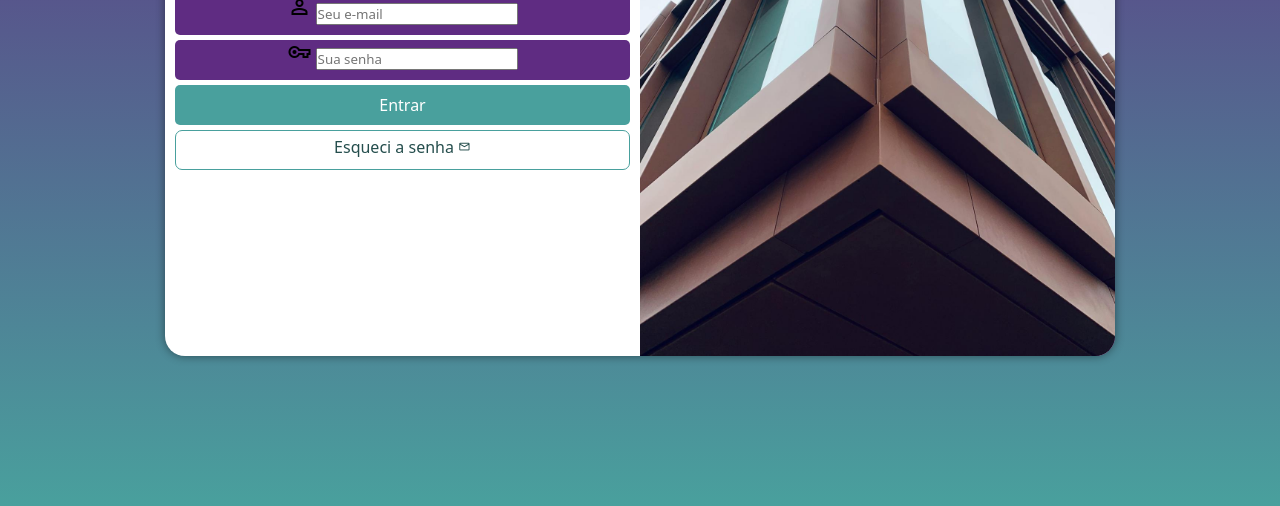
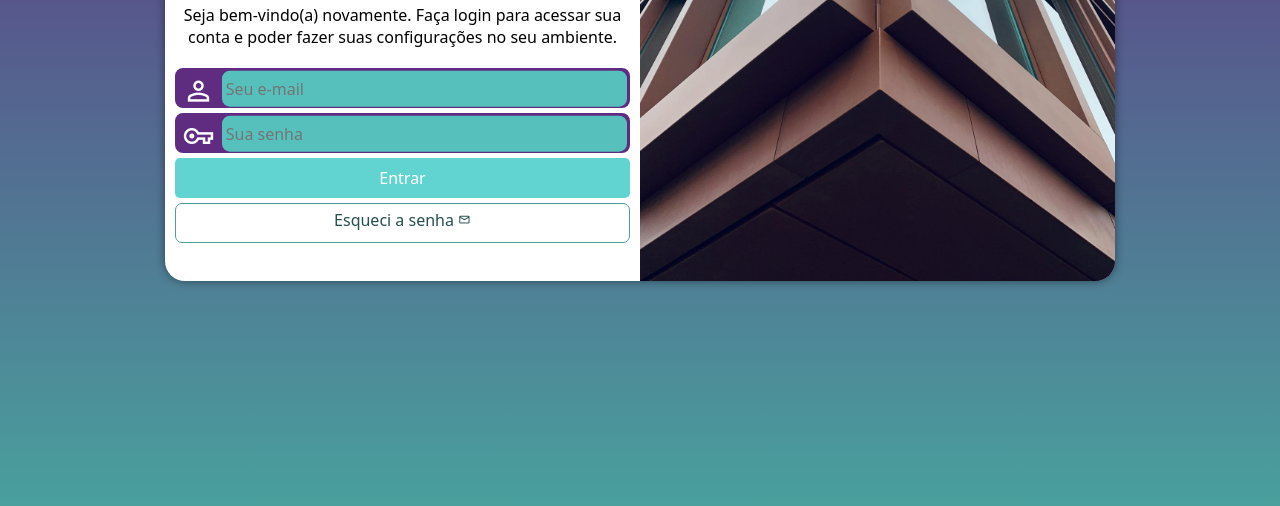
Before and after one commit to danielmartinscode/projeto-login, a plain HTML site: page index.html in a window 1280 px wide. Shown: the part 294-800 px from the top of the page. Drawn offline with nearby package versions, Linux system fonts and the light colour scheme.

Commit message:
bug fixed

```diff
--- a/estilos/media-query.css
+++ b/estilos/media-query.css
@@ -16,6 +16,7 @@ Grandes telas: acima de 1200px */
 
     section#login{
         width: 80vw;
+        height: 280px;
     }
 
     section#login > div#imagem{
@@ -38,6 +39,7 @@ Grandes telas: acima de 1200px */
 
     section#login{
         width: 950px;
+        height: 350px;
     }
 
     section#login > div#imagem{
@@ -56,7 +58,8 @@ Grandes telas: acima de 1200px */
     }
 
     div#formulario > p{
-        font-size: 1.2em;
+        font-size: 1em;
+        margin: 20px 0px;
     }
 
 }
--- a/estilos/style.css
+++ b/estilos/style.css
@@ -29,7 +29,6 @@ section#login{
     position: absolute;
     top: 50%;
     left: 50%;
-    transform: translate(-50%, -50%);
     overflow: hidden;
     background-color: white;
     width: 260px;
@@ -38,6 +37,7 @@ section#login{
     box-shadow: 0px 0px 10px rgba(0, 0, 0, 0.450);
     transition: width 0.3s, height 0.3s;
     transition-timing-function: ease;
+    transform: translate(-50%, -50%);
 }
 
 section#login > div#imagem{
@@ -64,10 +64,11 @@ div#formulario > p{
 
 form > div.campo {
     background-color: #5f2c82;
+    border:2px solid #5f2c82;
     width: 100%;
     display: block;
     height: 40px;
-    border-radius: 5px;
+    border-radius: 8px;
     margin: 5px 0px;
 }
 
@@ -75,12 +76,36 @@ div.campo > label {
     display: none;
 }
 
+div.campo > i {
+    color: white;
+    /* background-color: black; */
+    font-size: 2em;
+    width: 40px;
+    padding: 5px;
+}
+
+div.campo > input {
+    background-color: #55c0bc;
+    font-size: 1em;
+    width: calc(100% - 45.3px);
+    height: 100%;
+    border: 0px;
+    border-radius: 8px;
+    padding: 4px;
+    transform: translateY(-12.3px);
+}
+
+div.campo > input:focus-within{
+    background-color: white;
+    border: none;
+}
+
 form > input[type=submit]{
     display: block;
     font-size: 1em;
     width: 100%;
     height: 40px;
-    background-color: #49a09d;
+    background-color: #61d4d1;
     color: white;
     border: none;
     border-radius: 5px;
@@ -88,7 +113,7 @@ form > input[type=submit]{
 }
 
 form > input[type=submit]:hover{
-    background-color: #254e4d;
+    background-color: #3f8583;
 }
 
 form > a.botao {
```
